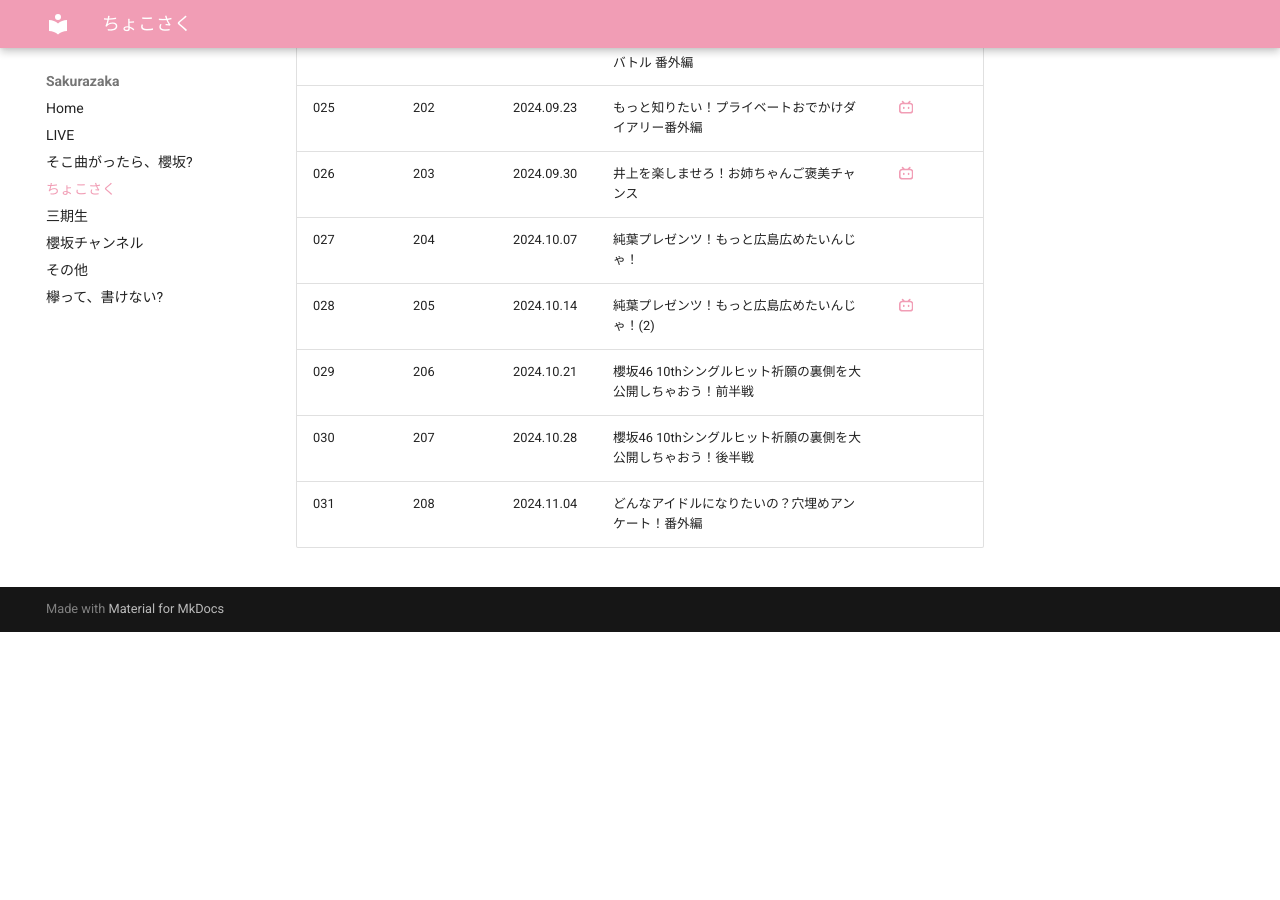
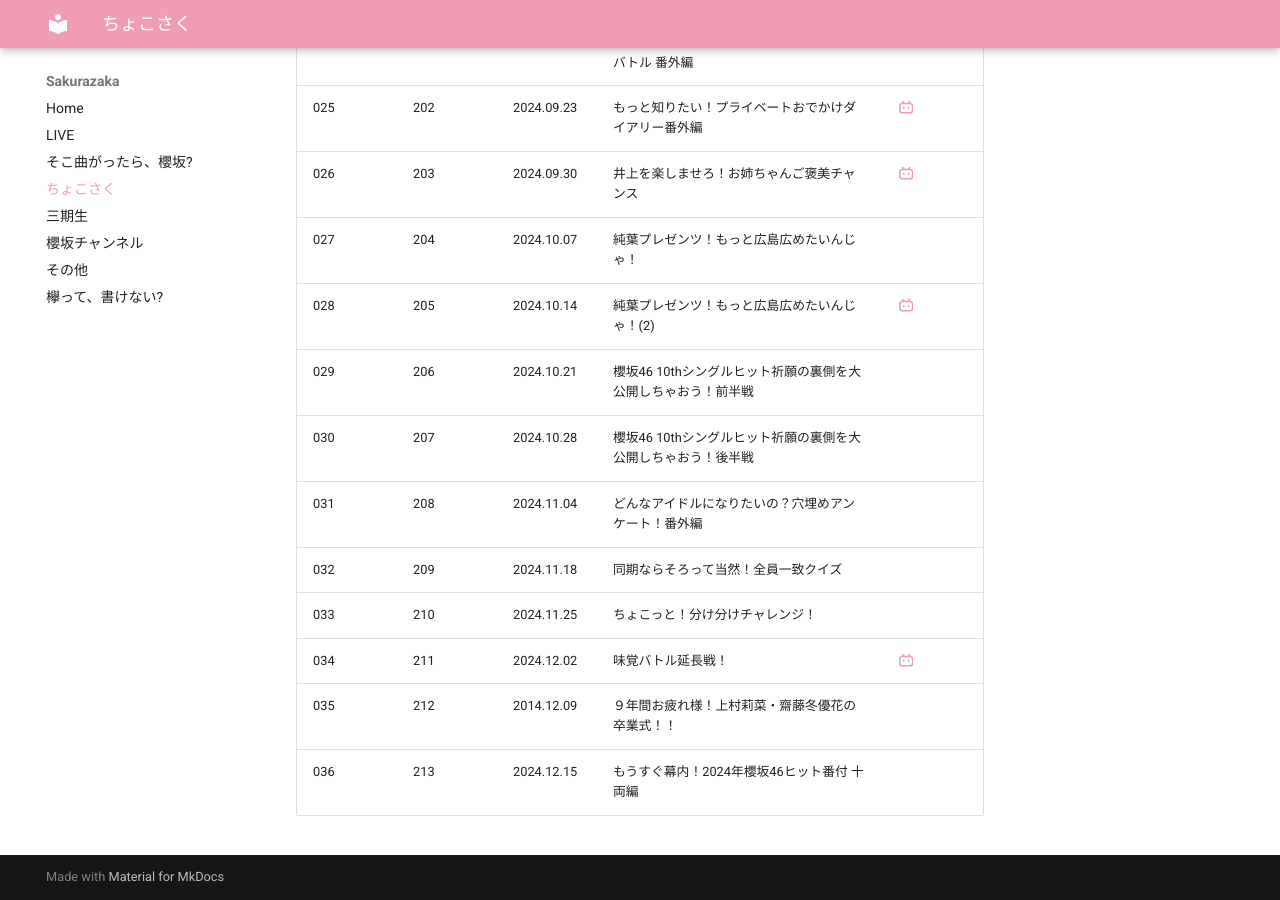
Before and after one commit to aki-192/sakura, an MkDocs documentation site: the page built from docs/chokosaku.md, in a window 1280 px wide and 900 px high, scrolled down 1436 px. Built offline with MkDocs 1.6.1 and Material for MkDocs 9.7.7, drawn with Linux system fonts in a browser that asks for light colours; before the commit the page ends 2068 px from its top, so only the background shows below that.

Commit message:
Update chokosaku.md

```diff
--- a/docs/chokosaku.md
+++ b/docs/chokosaku.md
@@ -37,3 +37,8 @@ title: ちょこさく
 | 029 | 206 | 2024.10.21 | 櫻坂46 10thシングルヒット祈願の裏側を大公開しちゃおう！前半戦 | |
 | 030 | 207 | 2024.10.28 | 櫻坂46 10thシングルヒット祈願の裏側を大公開しちゃおう！後半戦 | |
 | 031 | 208 | 2024.11.04 | どんなアイドルになりたいの？穴埋めアンケート！番外編 | |
+| 032 | 209 | 2024.11.18 | 同期ならそろって当然！全員一致クイズ | |
+| 033 | 210 | 2024.11.25 | ちょこっと！分け分けチャレンジ！ | |
+| 034 | 211 | 2024.12.02 | 味覚バトル延長戦！ | [:simple-bilibili:](https://www.bilibili.com/video/BV1xU6MYCEi4) |
+| 035 | 212 | 2014.12.09 | ９年間お疲れ様！上村莉菜・齋藤冬優花の卒業式！！ | |
+| 036 | 213 | 2024.12.15 | もうすぐ幕内！2024年櫻坂46ヒット番付 十両編 | |
```
